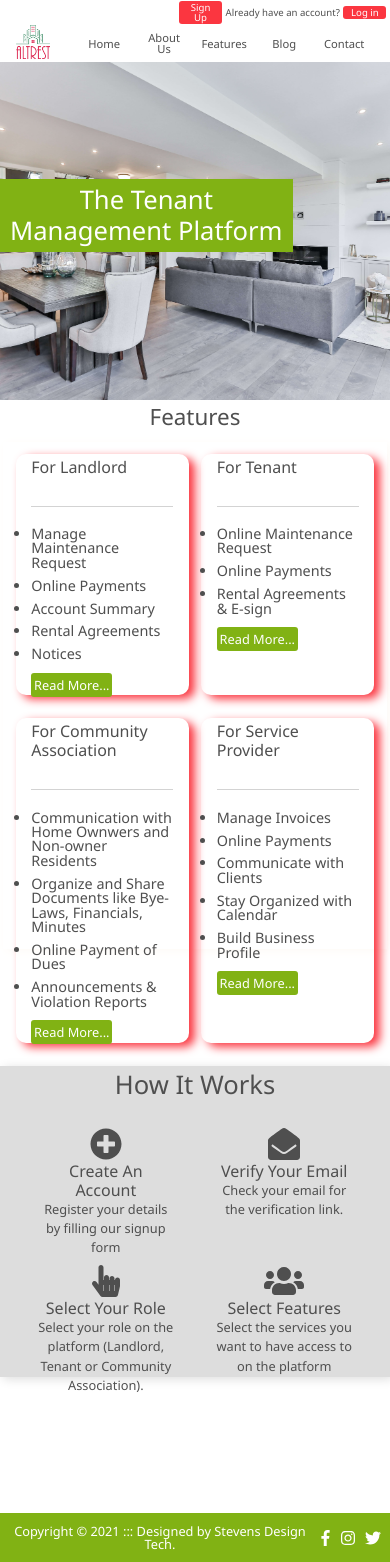
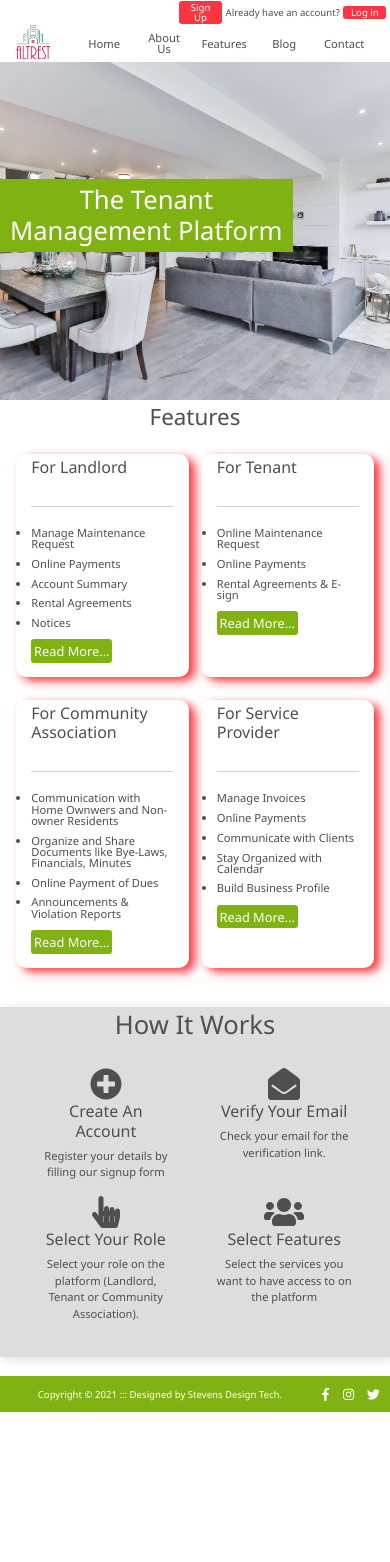
Before and after one commit to seyeonigbinde/Altrest-Real-Estate-Platform, a React (Create React App) app in the folder altrest-app/: page / in a window 390 px wide. After the commit the page ends 1412 px from the top, so only its background shows below. Built offline with nearby package versions, Linux system fonts and the light colour scheme.

Commit message:
additonal styles

```diff
--- a/altrest-app/src/index.css
+++ b/altrest-app/src/index.css
@@ -139,7 +139,6 @@ text-align: right;
   display: flex;
   justify-content: space-between;
   margin: 3% 0.8%;
-  height: 50vh;
   box-shadow: 3px 2px 10px #fdfaf6;
 }
 .service-container{
@@ -480,28 +479,29 @@ footer p{
     flex-wrap: wrap;
     justify-content: space-evenly;
     margin: 2% 0.8%;
-    height: 60vh;
   }
   .option{
     width: 45%;
     padding: 1% 4%;
     font-size: 0.8rem;
     margin: 3% 0;
+    padding-bottom: 5%;
   }
   .option li{
     padding: 3% 0;
+    font-size: .9rem;
   }
   .howitworks-container{
-    margin-bottom: 25%;
+    padding-bottom: 5%;
   }
   .howitworks-header h2{
     font-size: 1.6rem;
-    margin-top: 30%;
   }
   .howitworks{
     flex-wrap: wrap;
     justify-content: space-evenly;
     margin: 5% 1%;
+
   }
   .howitworks p{
    font-size: 0.8rem;
@@ -557,7 +557,10 @@ footer p{
    }
   footer{
     padding: 3% 1%;
-    font-size: 0.5rem;
+    font-size: 0.4rem;
+   }
+   footer p{
+    font-size: 0.7rem;
    }
    .footer_social{
      width: 20%;
@@ -599,9 +602,15 @@ footer p{
     margin: 30% 0%;
     padding: 1.5%;
   }
+  .option li{
+    font-size: .7rem;
+  }
   .howitworks-container{
-    margin-top:10%;
-    margin-bottom: 35%;
+    padding-bottom: 5%;
+  }
+  .howitworks p{
+    font-size: .7rem;
+    padding: 5% 0%;
   }
   .serv-header h2{
     font-size: 1.4rem;
@@ -644,6 +653,9 @@ height: 8vh;
 .blog_footer{
   font-size: 0.5rem;
 }
+footer p{
+  font-size: 0.6rem;
+ }
 }
 
 
```
